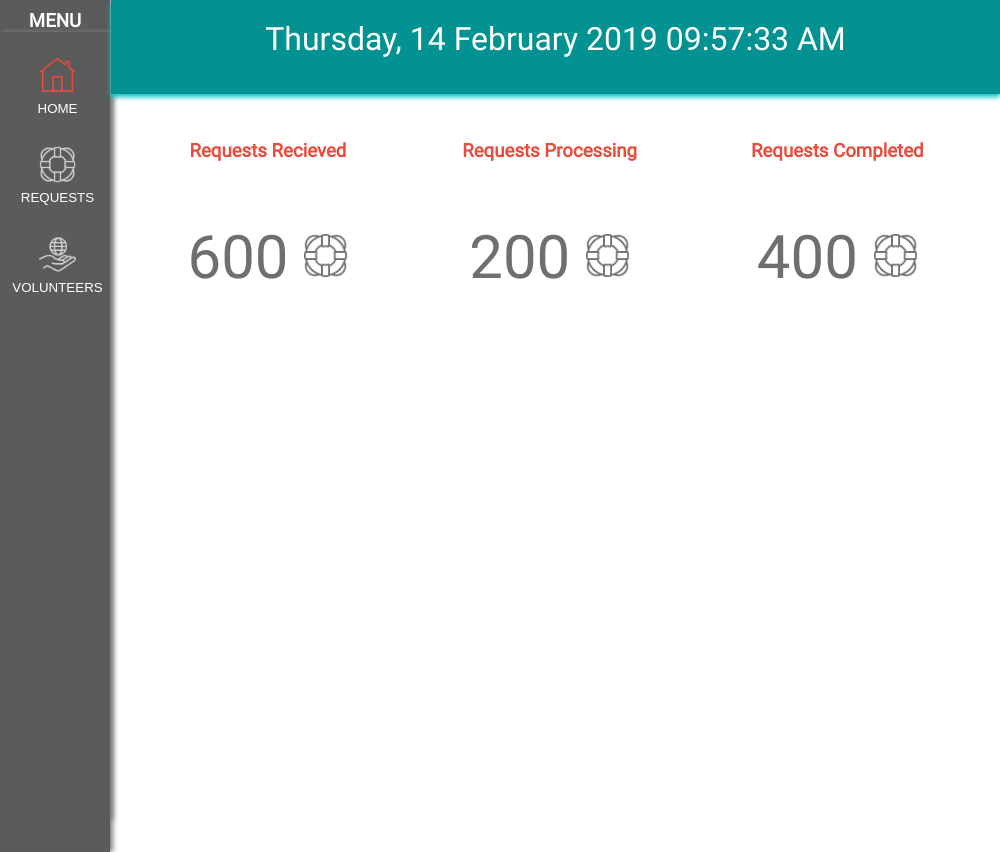
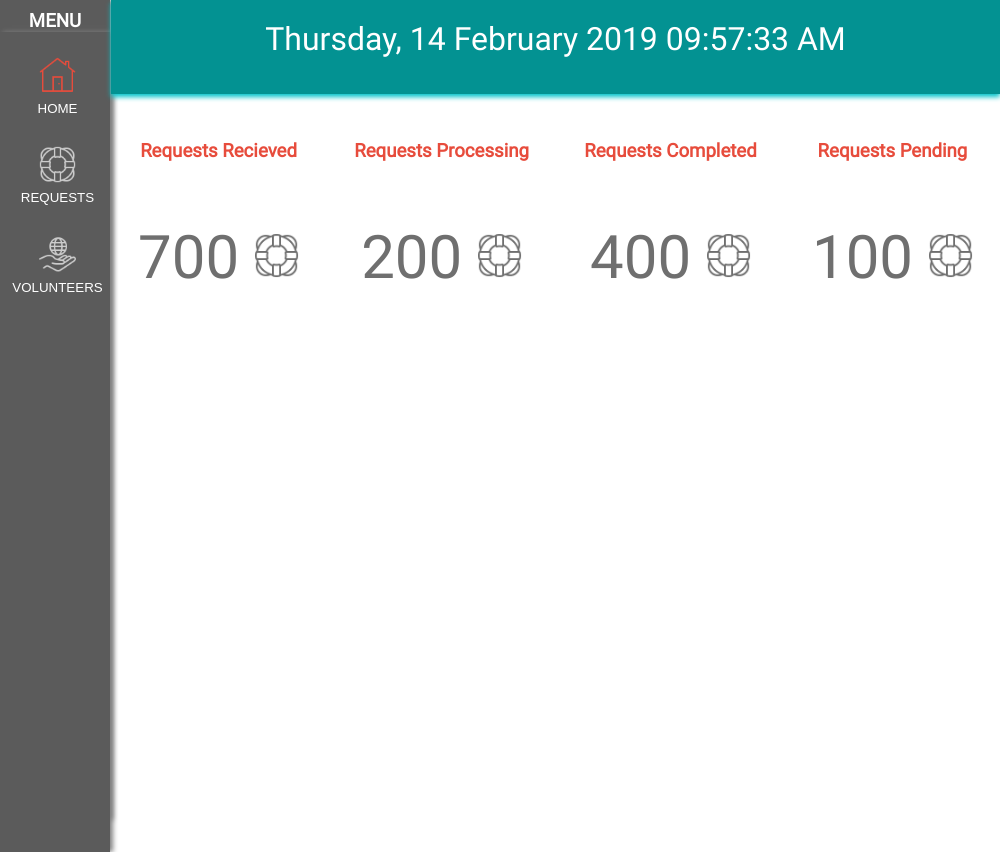
Before and after one commit to ameenahmedap/dm-desktop, an Electron app: page index.html in a window 1000 px wide. Drawn offline with Linux system fonts and the light colour scheme.

```diff
--- a/css/main.css
+++ b/css/main.css
@@ -44,7 +44,7 @@
     height: 100vh;
 }
 .homeheader {
-    grid-area: 1 / 2 / 1 / 5 ;
+    grid-area: 1 / 2 / 1 / 6 ;
     padding-top: 20px;
     text-align: center;
     color: rgb(255, 255, 255);
@@ -52,22 +52,25 @@
     background-color: rgb(3, 146, 146);
     box-shadow: 0px 3px 5px rgb(0, 194, 201);
 }
-.homeleft {
+.left {
     grid-area: 2 / 2 / 15 / 3 ;
     text-align: center;
     padding-top: 20px;
-    padding-left: 20px;
 }
-.homemain {
+.leftcenter {
     grid-area: 2 / 3 / 15 / 4 ;
     text-align: center;
     padding-top: 20px;
 }
-.homeright {
+.rightcenter {
     grid-area: 2 / 4 / 15 / 5 ;
     text-align: center;
     padding-top: 20px;
-    padding-right: 20px;
+}
+.right {
+    grid-area: 2 / 5 / 15 / 6 ;
+    text-align: center;
+    padding-top: 20px;
 }
 p {
     font-size: 45pt;
--- a/index.html
+++ b/index.html
@@ -76,17 +76,21 @@
             <span id="date_time"></span>
             <script type="text/javascript">window.onload = date_time('date_time');</script>
         </div>
-        <div class="homeleft">
+        <div class="left">
             <h4 style="color: #e74c3c";>Requests Recieved</h4>
-            <p>600 <img src="assets/img/homerequest.png" style="width:45px";></p>
+            <p>700 <img src="assets/img/homerequest.png" style="width:45px";></p>
         </div>
-        <div class="homemain">
+        <div class="leftcenter">
             <h4 style="color: #e74c3c";>Requests Processing</h4>
             <p>200 <img src="assets/img/homerequest.png" style="width:45px";></p>
         </div>
-        <div class="homeright">
+        <div class="rightcenter">
             <h4 style="color: #e74c3c";>Requests Completed</h4>
             <p>400 <img src="assets/img/homerequest.png" style="width:45px";></p>
+        </div>
+        <div class="right">
+            <h4 style="color: #e74c3c";>Requests Pending</h4>
+            <p>100 <img src="assets/img/homerequest.png" style="width:45px";></p>
         </div>
     </div>
 
```
